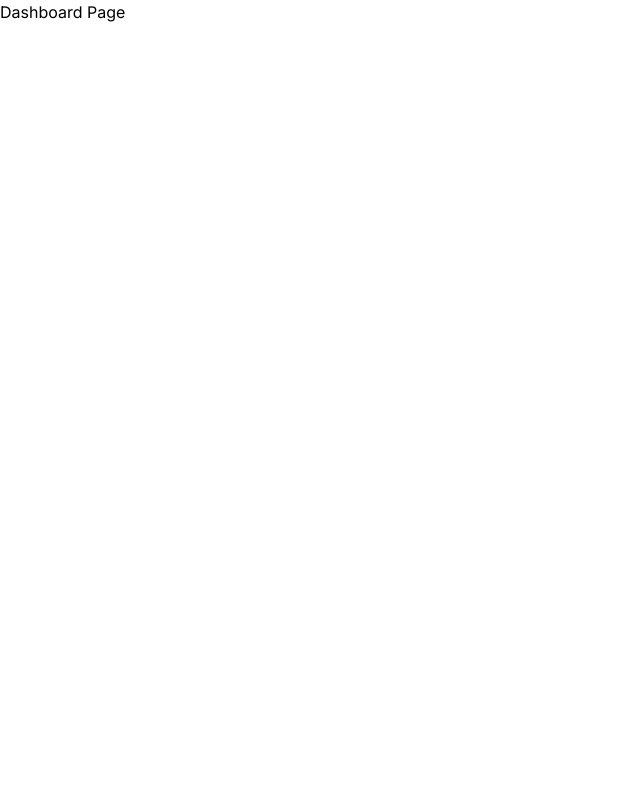
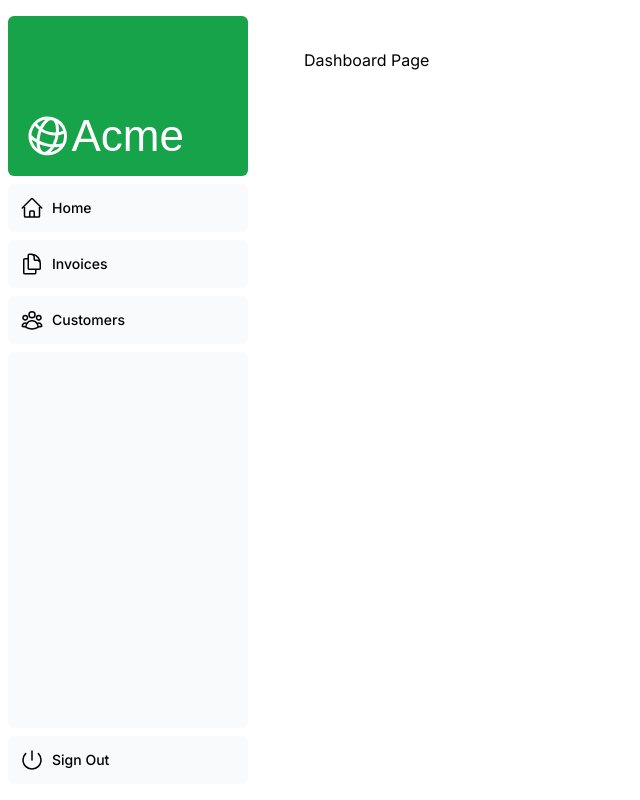
Before and after one commit to DefyCab/next-js-dashboard, a Next.js app: page /dashboard in a window 1280 px wide. Shown: the whole page, without its empty margins (0-640 px from the left). Built offline with nearby package versions, Linux system fonts and the light colour scheme; a web font is replaced by a local one.

Commit message:
change primary color to green

```diff
--- /dev/null
+++ b/app/dashboard/layout.tsx
@@ -0,0 +1,12 @@
+import SideNav from "@/app/ui/dashboard/sidenav";
+
+export default function Layout({ children }: { children: React.ReactNode }) {
+  return (
+    <div className="flex h-screen flex-col md:flex-row md:overflow-hidden">
+      <div className="w-full flex-none md:w-64">
+        <SideNav />
+      </div>
+      <div className="flex-grow p-6 md:overflow-y-auto md:p-12">{children}</div>
+    </div>
+  );
+}
--- a/app/page.tsx
+++ b/app/page.tsx
@@ -18,14 +18,14 @@
             className={`${lusitana.className} text-xl text-gray-800 md:text-3xl md:leading-normal`}
           >
             <strong>Welcome to Acme.</strong> This is the example for the{" "}
-            <a href="https://nextjs.org/learn/" className="text-blue-500">
+            <a href="https://nextjs.org/learn/" className="text-green-500">
               Next.js Learn Course
             </a>
             , brought to you by Vercel.
           </p>
           <Link
             href="/login"
-            className="flex items-center gap-5 self-start rounded-lg bg-green-500 px-6 py-3 text-sm font-medium text-white transition-colors hover:bg-blue-400 md:text-base"
+            className="flex items-center gap-5 self-start rounded-lg bg-green-500 px-6 py-3 text-sm font-medium text-white transition-colors hover:bg-green-400 md:text-base"
           >
             <span>Log in</span> <ArrowRightIcon className="w-5 md:w-6" />
           </Link>
--- a/app/ui/button.tsx
+++ b/app/ui/button.tsx
@@ -9,7 +9,7 @@
     <button
       {...rest}
       className={clsx(
-        'flex h-10 items-center rounded-lg bg-blue-500 px-4 text-sm font-medium text-white transition-colors hover:bg-blue-400 focus-visible:outline focus-visible:outline-2 focus-visible:outline-offset-2 focus-visible:outline-blue-500 active:bg-blue-600 aria-disabled:cursor-not-allowed aria-disabled:opacity-50',
+        'flex h-10 items-center rounded-lg bg-greeb-500 px-4 text-sm font-medium text-white transition-colors hover:bg-green-400 focus-visible:outline focus-visible:outline-2 focus-visible:outline-offset-2 focus-visible:outline-green-500 active:bg-green-600 aria-disabled:cursor-not-allowed aria-disabled:opacity-50',
         className,
       )}
     >
--- a/app/ui/dashboard/nav-links.tsx
+++ b/app/ui/dashboard/nav-links.tsx
@@ -25,7 +25,7 @@
           <a
             key={link.name}
             href={link.href}
-            className="flex h-[48px] grow items-center justify-center gap-2 rounded-md bg-gray-50 p-3 text-sm font-medium hover:bg-sky-100 hover:text-blue-600 md:flex-none md:justify-start md:p-2 md:px-3"
+            className="flex h-[48px] grow items-center justify-center gap-2 rounded-md bg-gray-50 p-3 text-sm font-medium hover:bg-sky-100 hover:text-green-600 md:flex-none md:justify-start md:p-2 md:px-3"
           >
             <LinkIcon className="w-6" />
             <p className="hidden md:block">{link.name}</p>
--- a/app/ui/dashboard/revenue-chart.tsx
+++ b/app/ui/dashboard/revenue-chart.tsx
@@ -44,7 +44,7 @@
           {revenue.map((month) => (
             <div key={month.month} className="flex flex-col items-center gap-2">
               <div
-                className="w-full rounded-md bg-blue-300"
+                className="w-full rounded-md bg-green-300"
                 style={{
                   height: `${(chartHeight / topLabel) * month.revenue}px`,
                 }}
--- a/app/ui/dashboard/sidenav.tsx
+++ b/app/ui/dashboard/sidenav.tsx
@@ -7,7 +7,7 @@
   return (
     <div className="flex h-full flex-col px-3 py-4 md:px-2">
       <Link
-        className="mb-2 flex h-20 items-end justify-start rounded-md bg-blue-600 p-4 md:h-40"
+        className="mb-2 flex h-20 items-end justify-start rounded-md bg-green-600 p-4 md:h-40"
         href="/"
       >
         <div className="w-32 text-white md:w-40">
@@ -18,7 +18,7 @@
         <NavLinks />
         <div className="hidden h-auto w-full grow rounded-md bg-gray-50 md:block"></div>
         <form>
-          <button className="flex h-[48px] w-full grow items-center justify-center gap-2 rounded-md bg-gray-50 p-3 text-sm font-medium hover:bg-sky-100 hover:text-blue-600 md:flex-none md:justify-start md:p-2 md:px-3">
+          <button className="flex h-[48px] w-full grow items-center justify-center gap-2 rounded-md bg-gray-50 p-3 text-sm font-medium hover:bg-sky-100 hover:text-green-600 md:flex-none md:justify-start md:p-2 md:px-3">
             <PowerIcon className="w-6" />
             <div className="hidden md:block">Sign Out</div>
           </button>
--- a/app/ui/invoices/buttons.tsx
+++ b/app/ui/invoices/buttons.tsx
@@ -5,7 +5,7 @@
   return (
     <Link
       href="/dashboard/invoices/create"
-      className="flex h-10 items-center rounded-lg bg-blue-600 px-4 text-sm font-medium text-white transition-colors hover:bg-blue-500 focus-visible:outline focus-visible:outline-2 focus-visible:outline-offset-2 focus-visible:outline-blue-600"
+      className="flex h-10 items-center rounded-lg bg-green-600 px-4 text-sm font-medium text-white transition-colors hover:bg-green-500 focus-visible:outline focus-visible:outline-2 focus-visible:outline-offset-2 focus-visible:outline-green-600"
     >
       <span className="hidden md:block">Create Invoice</span>{' '}
       <PlusIcon className="h-5 md:ml-4" />
--- a/app/ui/invoices/pagination.tsx
+++ b/app/ui/invoices/pagination.tsx
@@ -68,7 +68,7 @@
     {
       'rounded-l-md': position === 'first' || position === 'single',
       'rounded-r-md': position === 'last' || position === 'single',
-      'z-10 bg-blue-600 border-blue-600 text-white': isActive,
+      'z-10 bg-green-600 border-green-600 text-white': isActive,
       'hover:bg-gray-100': !isActive && position !== 'middle',
       'text-gray-300': position === 'middle',
     },
--- a/tailwind.config.ts
+++ b/tailwind.config.ts
@@ -13,9 +13,9 @@
       },
       colors: {
         blue: {
-          400: '#2589FE',
-          500: '#0070F3',
-          600: '#2F6FEB',
+          400: '#4ade89',
+          500: '#22c55e',
+          600: '#16a34a',
         },
       },
     },
```
